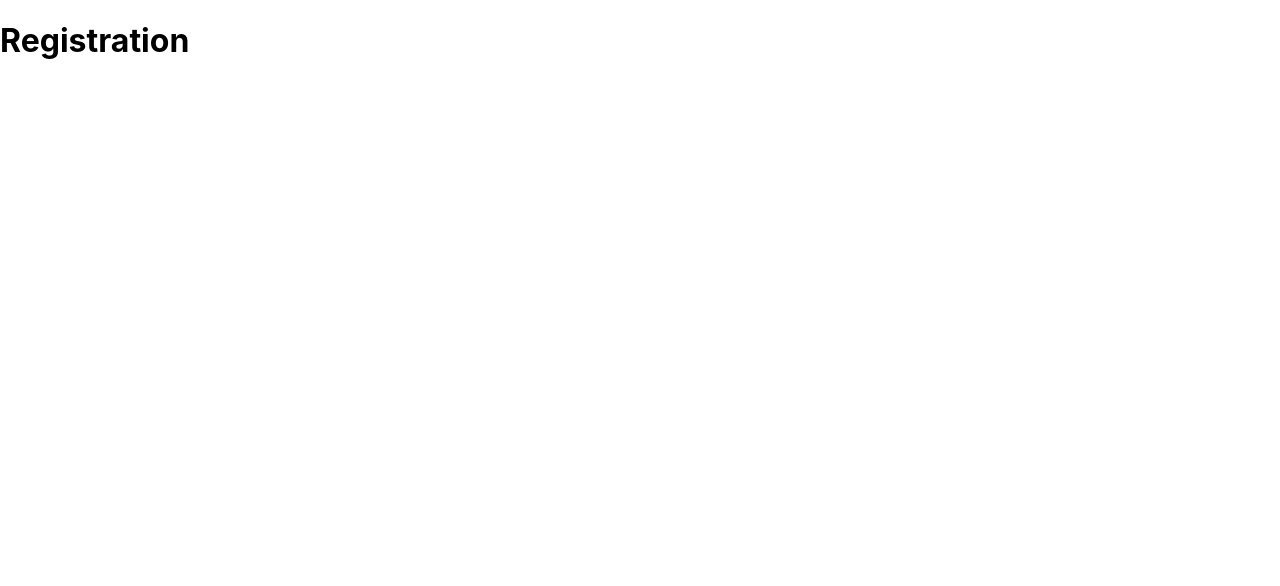
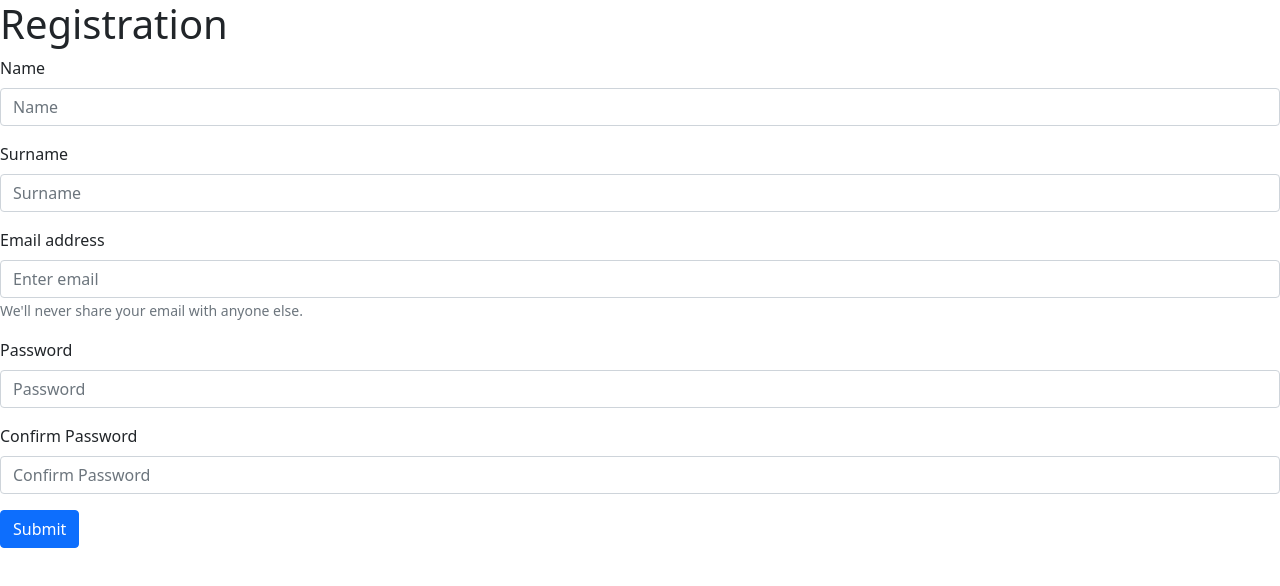
Before and after one commit to dpkerins/UITechTest, a React (Create React App) app: page / in a window 1280 px wide. Shown: the top 586 px of the page. Built offline with nearby package versions, Linux system fonts and the light colour scheme.

Commit message:
adding registration form and tests

```diff
--- a/src/components/Registration.js
+++ b/src/components/Registration.js
@@ -1,5 +1,39 @@
+import Form from 'react-bootstrap/Form';
+import Button from 'react-bootstrap/Button';
+
 export default function Registration() {
   return (
-    <h1>Registration</h1>
+    <div className="registration">
+      <h1>Registration</h1>
+      <Form>
+        <Form.Group className="mb-3" controlId="formBasicName">
+          <Form.Label>Name</Form.Label>
+          <Form.Control type="name" placeholder="Name" />
+        </Form.Group>
+        <Form.Group className="mb-3" controlId="formBasicSurname">
+          <Form.Label>Surname</Form.Label>
+          <Form.Control type="surname" placeholder="Surname" />
+        </Form.Group>
+        <Form.Group className="mb-3" controlId="formBasicEmail">
+          <Form.Label>Email address</Form.Label>
+          <Form.Control type="email" placeholder="Enter email" />
+          <Form.Text className="text-muted">
+            We'll never share your email with anyone else.
+          </Form.Text>
+        </Form.Group>
+        <Form.Group className="mb-3" controlId="formBasicPassword">
+          <Form.Label>Password</Form.Label>
+          <Form.Control type="password" placeholder="Password" />
+        </Form.Group>
+        <Form.Group className="mb-3" controlId="formBasicPasswordConfirmation">
+          <Form.Label>Confirm Password</Form.Label>
+          <Form.Control type="password" placeholder="Confirm Password" />
+        </Form.Group>
+        <Button variant="primary" type="submit">
+          Submit
+        </Button>
+      </Form>
+    </div>
+
   )
 }
--- a/src/index.js
+++ b/src/index.js
@@ -3,6 +3,7 @@
 import './index.css';
 import App from './App';
 import reportWebVitals from './reportWebVitals';
+import 'bootstrap/dist/css/bootstrap.min.css';
 
 ReactDOM.render(
   <React.StrictMode>
```
Also changed, not shown: 2 other files (tests, documents, lock files or other folders).
